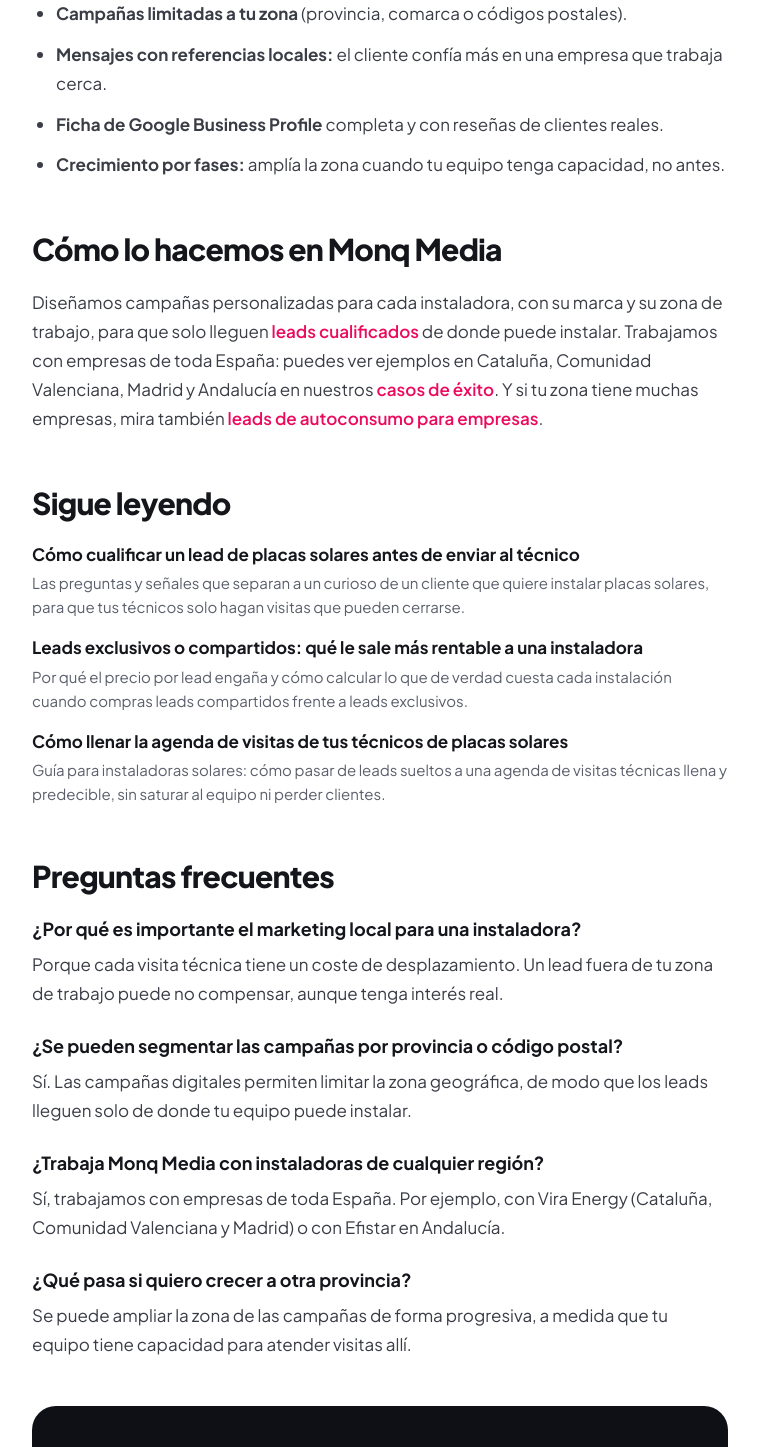
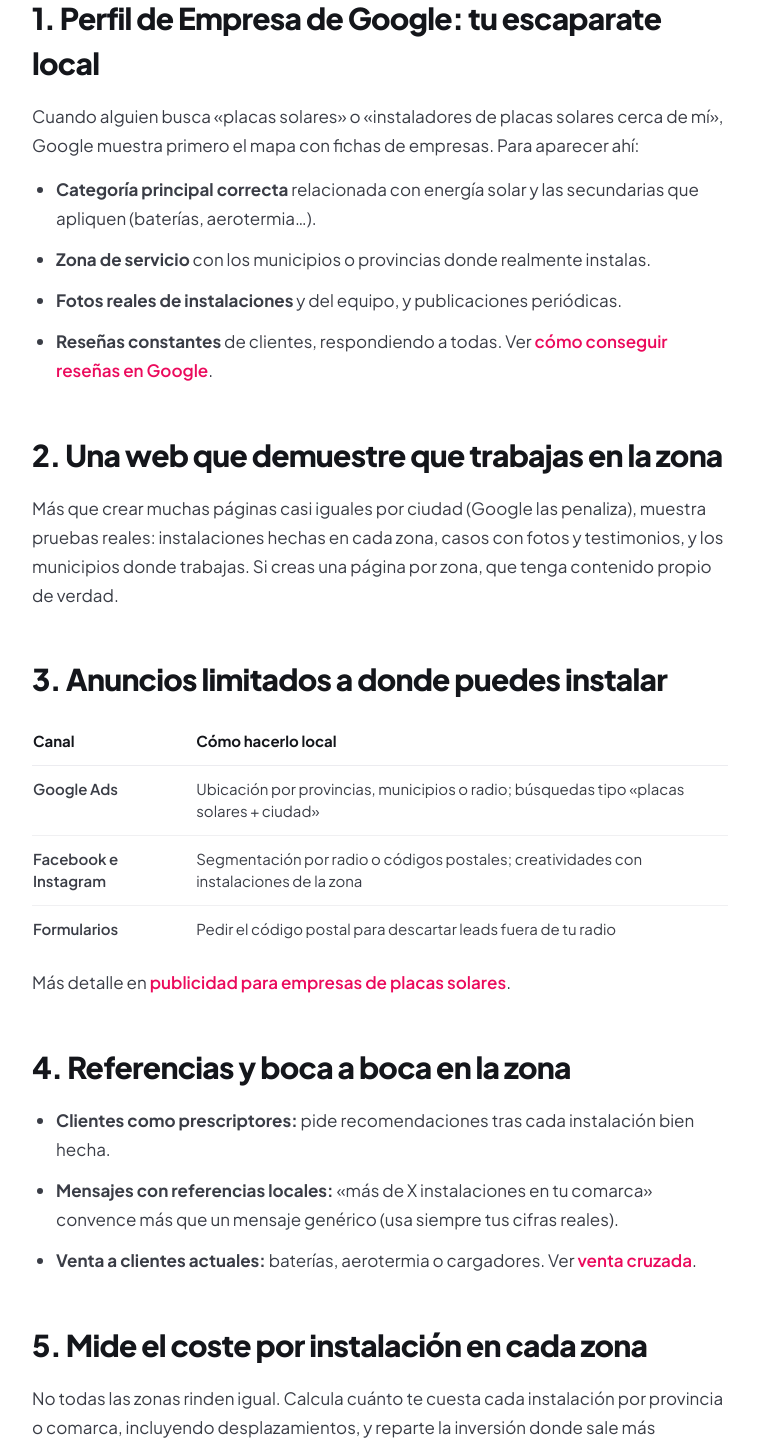
Before and after one commit to monqmedia/monqmedia-web, a Next.js app: page /blog/marketing-local-para-instaladoras-solares in a window 1280 px wide. Shown: the part 1330-2777 px from the top of the page, without its empty margins (260-1019 px from the left). Built offline with nearby package versions, Linux system fonts and the light colour scheme.

Commit message:
SEO: reescritura de marketing local para instaladores (Perfil de Google, web local, anuncios por zona, medición) y soporte de dateModified en el blog
Co-Authored-By: Claude Opus 5.5 <noreply@anthropic.com>
Claude-Session: https://claude.ai/code/session_01Qau9YZQa7YvPv1Gw7N1mwG

```diff
--- a/app/blog/marketing-local-para-instaladoras-solares/page.tsx
+++ b/app/blog/marketing-local-para-instaladoras-solares/page.tsx
@@ -33,6 +33,14 @@ const faqs: Faq[] = [
     a: "Sí, trabajamos con empresas de toda España. Por ejemplo, con Vira Energy (Cataluña, Comunidad Valenciana y Madrid) o con Efistar en Andalucía.",
   },
   {
+    q: "¿Cómo aparezco en el mapa de Google al buscar placas solares?",
+    a: "Con un Perfil de Empresa de Google completo: categoría correcta, zona de servicio real, fotos de instalaciones, publicaciones y reseñas constantes de clientes.",
+  },
+  {
+    q: "¿Debo crear una página por cada ciudad?",
+    a: "Solo si tiene contenido propio y útil, como instalaciones y casos reales de esa zona. Muchas páginas casi iguales por ciudad pueden perjudicar tu posicionamiento.",
+  },
+  {
     q: "¿Qué pasa si quiero crecer a otra provincia?",
     a: "Se puede ampliar la zona de las campañas de forma progresiva, a medida que tu equipo tiene capacidad para atender visitas allí.",
   },
@@ -44,6 +52,7 @@ const jsonLd = [
     description: post.description,
     url: URL,
     published: post.date,
+    modified: post.updated,
   }),
   faqJsonLd(faqs),
   breadcrumbJsonLd(post.title, URL, { name: "Blog", href: "/blog" }),
@@ -57,15 +66,17 @@ export default function Article() {
       parent={{ name: "Blog", href: "/blog" }}
       eyebrow="Blog · Marketing"
       title={post.title}
-      updated={post.date}
-      updatedLabel={post.dateLabel}
+      updated={post.updated ?? post.date}
+      updatedLabel={post.updatedLabel ?? post.dateLabel}
       summary={
         <>
           para una instaladora solar, el mejor lead es el que está{" "}
           <strong>dentro de su radio de trabajo</strong>. El marketing local
-          consiste en atraer clientes solo de las zonas donde tu equipo puede
-          hacer visitas e instalaciones de forma rentable, y crecer a nuevas
-          provincias cuando tengas capacidad.
+          combina cuatro piezas: un Perfil de Empresa de Google completo y con
+          reseñas, una web que demuestre instalaciones en tu zona, anuncios
+          limitados a donde puedes instalar y la medición del coste por
+          instalación en cada zona. Así llenas la agenda de visitas técnicas
+          sin perder dinero en desplazamientos.
         </>
       }
       faqs={faqs}
@@ -90,25 +101,92 @@ export default function Article() {
         ]}
       />
 
-      <h2 className={h2}>Tácticas de marketing local que funcionan</h2>
+
+      <h2 className={h2}>1. Perfil de Empresa de Google: tu escaparate local</h2>
+      <p className={p}>
+        Cuando alguien busca «placas solares» o «instaladores de placas
+        solares cerca de mí», Google muestra primero el mapa con fichas de
+        empresas. Para aparecer ahí:
+      </p>
       <ul className="list-disc pl-6 space-y-3 mb-4">
         <li className={li}>
-          <strong>Campañas limitadas a tu zona</strong> (provincia, comarca o
-          códigos postales).
+          <strong>Categoría principal correcta</strong> relacionada con energía
+          solar y las secundarias que apliquen (baterías, aerotermia…).
         </li>
         <li className={li}>
-          <strong>Mensajes con referencias locales:</strong> el cliente confía
-          más en una empresa que trabaja cerca.
+          <strong>Zona de servicio</strong> con los municipios o provincias
+          donde realmente instalas.
         </li>
         <li className={li}>
-          <strong>Ficha de Google Business Profile</strong> completa y con
-          reseñas de clientes reales.
+          <strong>Fotos reales de instalaciones</strong> y del equipo, y
+          publicaciones periódicas.
         </li>
         <li className={li}>
-          <strong>Crecimiento por fases:</strong> amplía la zona cuando tu
-          equipo tenga capacidad, no antes.
+          <strong>Reseñas constantes</strong> de clientes, respondiendo a
+          todas. Ver{" "}
+          <Link href="/blog/resenas-google-instaladora-placas-solares" className={a}>
+            cómo conseguir reseñas en Google
+          </Link>
+          .
         </li>
       </ul>
+
+      <h2 className={h2}>2. Una web que demuestre que trabajas en la zona</h2>
+      <p className={p}>
+        Más que crear muchas páginas casi iguales por ciudad (Google las
+        penaliza), muestra pruebas reales: instalaciones hechas en cada zona,
+        casos con fotos y testimonios, y los municipios donde trabajas. Si
+        creas una página por zona, que tenga contenido propio de verdad.
+      </p>
+
+      <h2 className={h2}>3. Anuncios limitados a donde puedes instalar</h2>
+      <Table
+        head={["Canal", "Cómo hacerlo local"]}
+        rows={[
+          ["Google Ads", "Ubicación por provincias, municipios o radio; búsquedas tipo «placas solares + ciudad»"],
+          ["Facebook e Instagram", "Segmentación por radio o códigos postales; creatividades con instalaciones de la zona"],
+          ["Formularios", "Pedir el código postal para descartar leads fuera de tu radio"],
+        ]}
+      />
+      <p className={p}>
+        Más detalle en{" "}
+        <Link href="/publicidad-placas-solares" className={a}>
+          publicidad para empresas de placas solares
+        </Link>
+        .
+      </p>
+
+      <h2 className={h2}>4. Referencias y boca a boca en la zona</h2>
+      <ul className="list-disc pl-6 space-y-3 mb-4">
+        <li className={li}>
+          <strong>Clientes como prescriptores:</strong> pide recomendaciones
+          tras cada instalación bien hecha.
+        </li>
+        <li className={li}>
+          <strong>Mensajes con referencias locales:</strong> «más de X
+          instalaciones en tu comarca» convence más que un mensaje genérico
+          (usa siempre tus cifras reales).
+        </li>
+        <li className={li}>
+          <strong>Venta a clientes actuales:</strong> baterías, aerotermia o
+          cargadores. Ver{" "}
+          <Link href="/blog/vender-aerotermia-y-cargadores-a-clientes-de-placas-solares" className={a}>
+            venta cruzada
+          </Link>
+          .
+        </li>
+      </ul>
+
+      <h2 className={h2}>5. Mide el coste por instalación en cada zona</h2>
+      <p className={p}>
+        No todas las zonas rinden igual. Calcula cuánto te cuesta cada
+        instalación por provincia o comarca, incluyendo desplazamientos, y
+        reparte la inversión donde sale más rentable. Puedes empezar con la{" "}
+        <Link href="/calculadora-leads-placas-solares" className={a}>
+          calculadora de leads para placas solares
+        </Link>
+        . Y amplía a nuevas zonas por fases, cuando tu equipo tenga capacidad.
+      </p>
 
       <h2 className={h2}>Cómo lo hacemos en Monq Media</h2>
       <p className={p}>
--- a/app/blog/posts.ts
+++ b/app/blog/posts.ts
@@ -7,6 +7,9 @@ export type Post = {
   description: string;
   date: string;
   dateLabel: string;
+  // Última revisión sustancial (dateModified); si no hay, se usa `date`.
+  updated?: string;
+  updatedLabel?: string;
 };
 
 // Más recientes primero.
@@ -117,6 +120,8 @@ export const posts: Post[] = [
   },
   {
     slug: "marketing-local-para-instaladoras-solares",
+    updated: "2026-10-29",
+    updatedLabel: "29 de octubre de 2026",
     title: "Marketing local para instaladores de placas solares: clientes en tu zona",
     description:
       "Cómo conseguir clientes de placas solares en tu provincia: Google, Perfil de Empresa, reseñas y anuncios locales, sin perder visitas fuera de tu radio de trabajo.",
--- a/app/sitemap.ts
+++ b/app/sitemap.ts
@@ -9,7 +9,7 @@ const BASE_URL = "https://www.monqmedia.com";
 export default function sitemap(): MetadataRoute.Sitemap {
   const blog: MetadataRoute.Sitemap = posts.map((p) => ({
     url: `${BASE_URL}/blog/${p.slug}`,
-    lastModified: new Date(p.date),
+    lastModified: new Date(p.updated ?? p.date),
     changeFrequency: "monthly",
     priority: 0.6,
   }));
```
